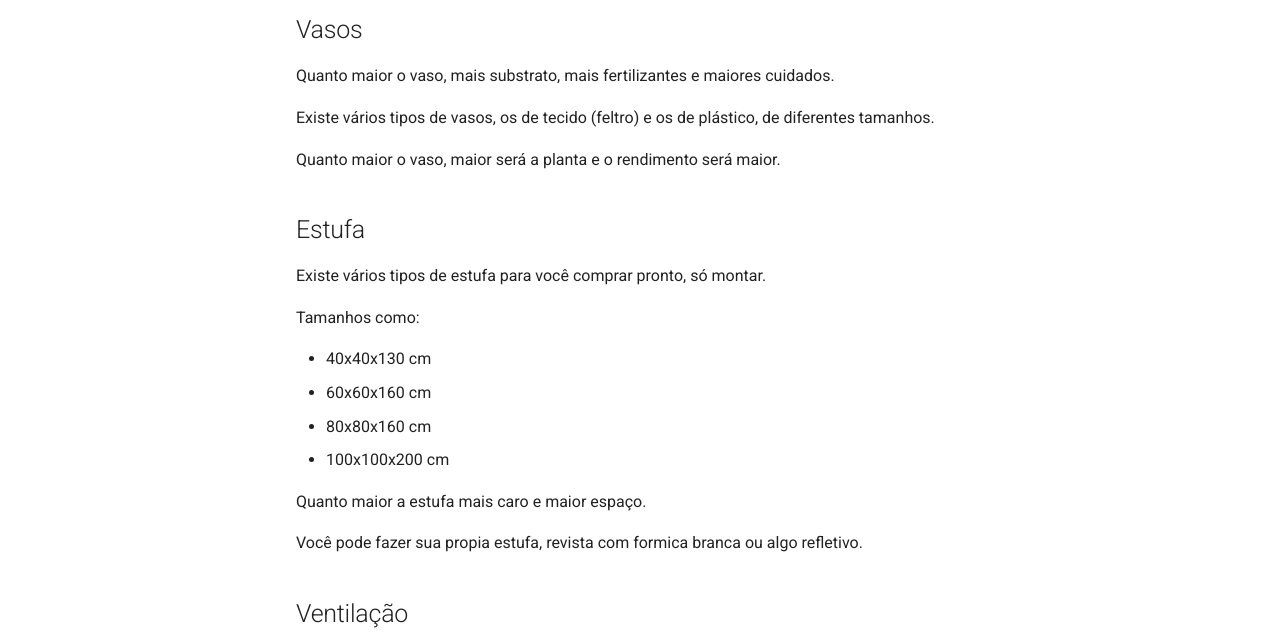
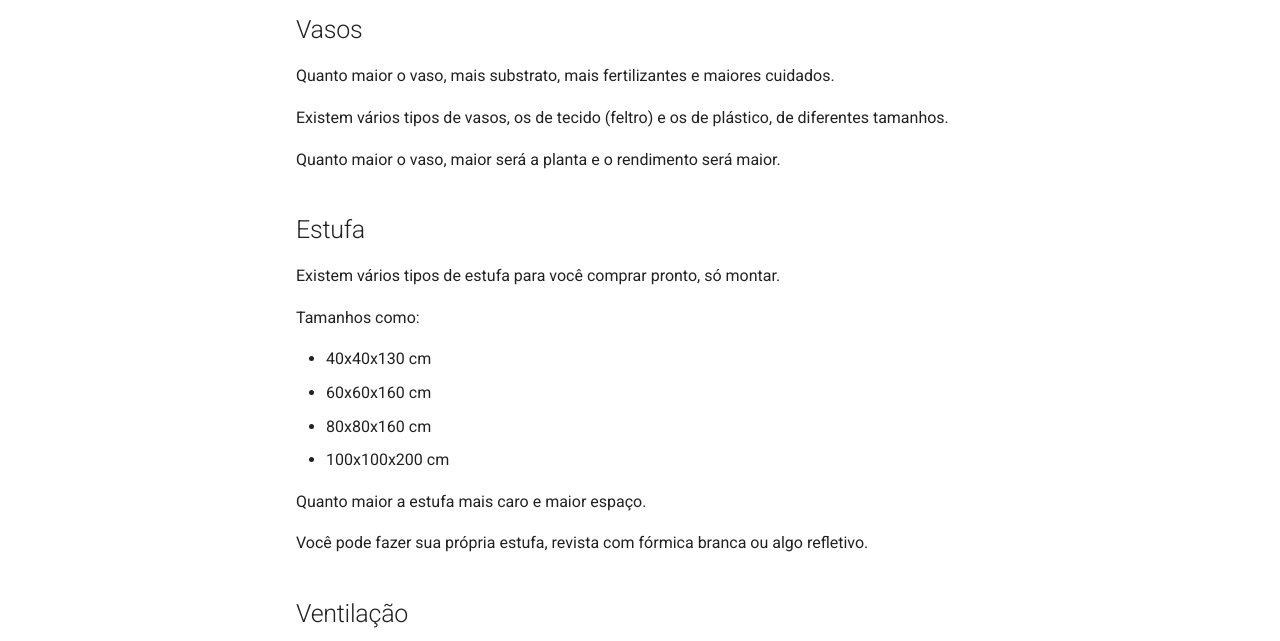
Before and after one commit to tediousrock/libreconha, an MkDocs documentation site: the page built from docs/equipamentos.md, in a window 1280 px wide and 1118 px high. Shown: the part 351-992 px from the top of the window. Built offline with MkDocs 1.6.1 and Material for MkDocs 9.7.7, drawn with Linux system fonts in a browser that asks for light colours.

Commit message:
correções ortográficas

```diff
--- a/docs/equipamentos.md
+++ b/docs/equipamentos.md
@@ -10,13 +10,13 @@ Quanto mais luz, maiores os buds, mais densos, melhor a flora.
 
 Quanto maior o vaso, mais substrato, mais fertilizantes e maiores cuidados.
 
-Existe vários tipos de vasos, os de tecido (feltro) e os de plástico, de diferentes tamanhos.
+Existem vários tipos de vasos, os de tecido (feltro) e os de plástico, de diferentes tamanhos.
 
 Quanto maior o vaso, maior será a planta e o rendimento será maior.
 
 ## Estufa
 
-Existe vários tipos de estufa para você comprar pronto, só montar.
+Existem vários tipos de estufa para você comprar pronto, só montar.
 
 Tamanhos como:
 
@@ -27,7 +27,7 @@ Tamanhos como:
 
 Quanto maior a estufa mais caro e maior espaço.
 
-Você pode fazer sua propia estufa, revista com formica branca ou algo refletivo.
+Você pode fazer sua própria estufa, revista com fórmica branca ou algo refletivo.
 
 ## Ventilação
 
```
Also changed, not shown: docs/temperatura.md (+2 -2 lines).
